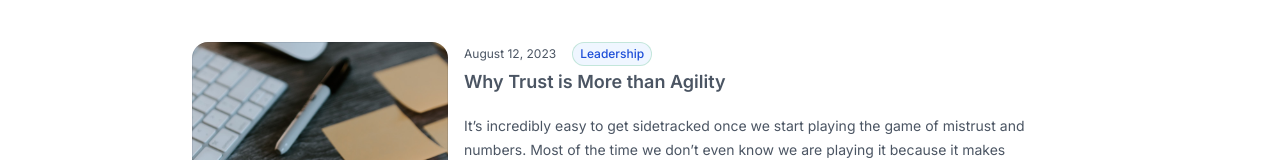
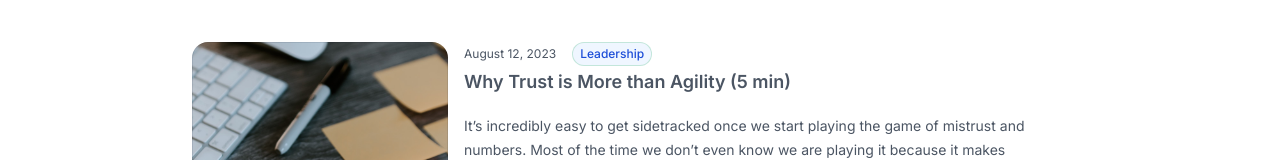
Before and after one commit to petomalina/site, a Next.js app: page / in a window 1280 px wide. Shown: the part 298-458 px from the top of the page. Built offline with nearby package versions, Linux system fonts and the light colour scheme.

Commit message:
feat: add reading time

```diff
--- a/app/Blog.tsx
+++ b/app/Blog.tsx
@@ -47,7 +47,7 @@ export default function Blog() {
                     </div>
                     <div className="group relative max-w-xl">
                       <h3 className="mt-1 text-lg font-semibold leading-6 group-hover:text-gray-500 dark:group-hover:text-gray-300">
-                        {post.title}
+                        {post.title} {post.readTime && `(${post.readTime} min)`}
                       </h3>
                       <p className="mt-5 text-sm leading-6">{post.excerpt}</p>
                     </div>
--- a/app/posts/[slug]/page.tsx
+++ b/app/posts/[slug]/page.tsx
@@ -5,6 +5,7 @@ import { MDXRemote } from 'next-mdx-remote/rsc'
 import Link from "next/link";
 import { getPosts } from "@/lib/posts";
 import Image from "next/image";
+import { readingTime } from "@/app/readingTime";
 
 function getPost(slug: string) {
   const { data, content } = matter(fs.readFileSync(`posts/${slug}.md`, "utf8"));
@@ -25,9 +26,10 @@ export const generateStaticParams = async () => {
 
 export const generateMetadata = async ({ params }: { params: { slug: string } }) => {
   const post = getPost(params.slug);
+  const readTime = readingTime(post.content);
 
   return {
-    title: post.data.title,
+    title: post.data.title + ` (${readTime} min)`,
     description: post.data.excerpt,
     image: post.data.coverImage,
     openGraph: {
@@ -45,6 +47,7 @@ export const generateMetadata = async ({ params }: { params: { slug: string } })
 
 export default async function BlogPost(props: { params: { slug: string } }) {
   const post = getPost(props.params.slug)
+  const readTime = readingTime(post.content)
 
   return (
     <div className="relative mx-auto max-w-2xl lg:max-w-4xl px-6">
@@ -69,7 +72,10 @@ export default async function BlogPost(props: { params: { slug: string } }) {
         />
       </div>
       <article className="py-12 prose-lg dark:prose-invert">
-        <h1 className="font-bold tracking-tight sm:text-4xl pb-8">{post.data.title}</h1>
+        <div>({readTime} min)</div>
+        <h1 className="font-bold tracking-tight sm:text-4xl pb-8 flex flex-row">
+          {post.data.title}
+        </h1>
 
         <div className="flex flex-col">
           {await MDXRemote({ source: post.content })}
--- /dev/null
+++ b/app/readingTime.tsx
@@ -0,0 +1,6 @@
+
+export function readingTime(article: string): number {
+  return Math.ceil(article.split(' ').filter(function (w: string) {
+    return w != ''
+  }).length / 200);
+}
--- a/lib/posts/posts.ts
+++ b/lib/posts/posts.ts
@@ -1,10 +1,11 @@
+import { readingTime } from "@/app/readingTime";
 import fs from "fs";
 import matter from "gray-matter";
 
 export function getPosts() {
   return fs.readdirSync("posts").filter((file) => file.endsWith(".md")).map((file) => {
     const slug = file.replace(".md", "");
-    const { data } = matter(fs.readFileSync(`posts/${file}`, "utf8"));
+    const { data, content } = matter(fs.readFileSync(`posts/${file}`, "utf8"));
 
     const options = { year: 'numeric', month: 'long', day: 'numeric' };
 
@@ -16,6 +17,7 @@ export function getPosts() {
       date: data.date.toLocaleDateString("en-US", options),
       excerpt: data.excerpt,
       coverImage: data.coverImage,
+      readTime: readingTime(content),
     };
   })
     .filter((post) => post.published)
```
